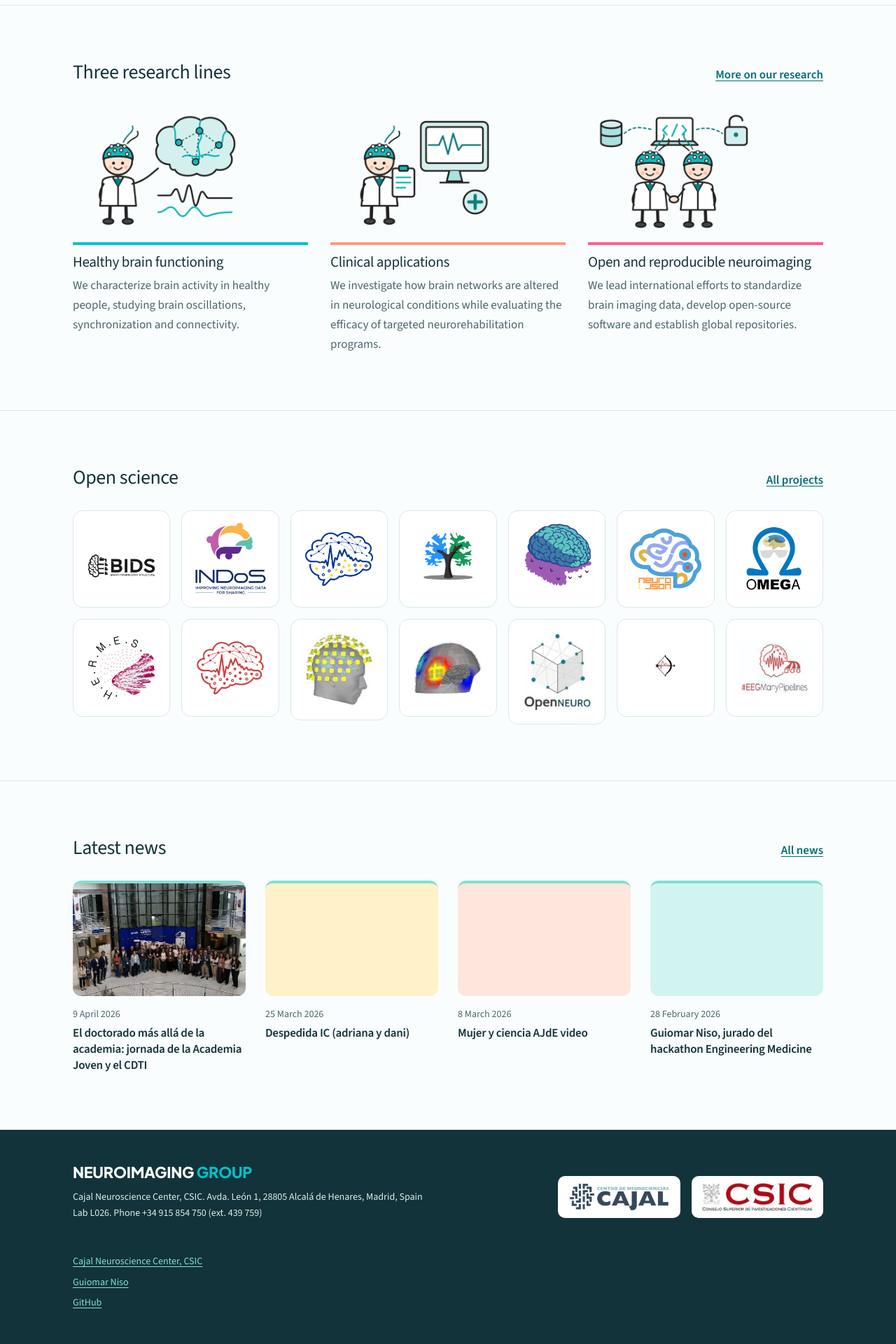
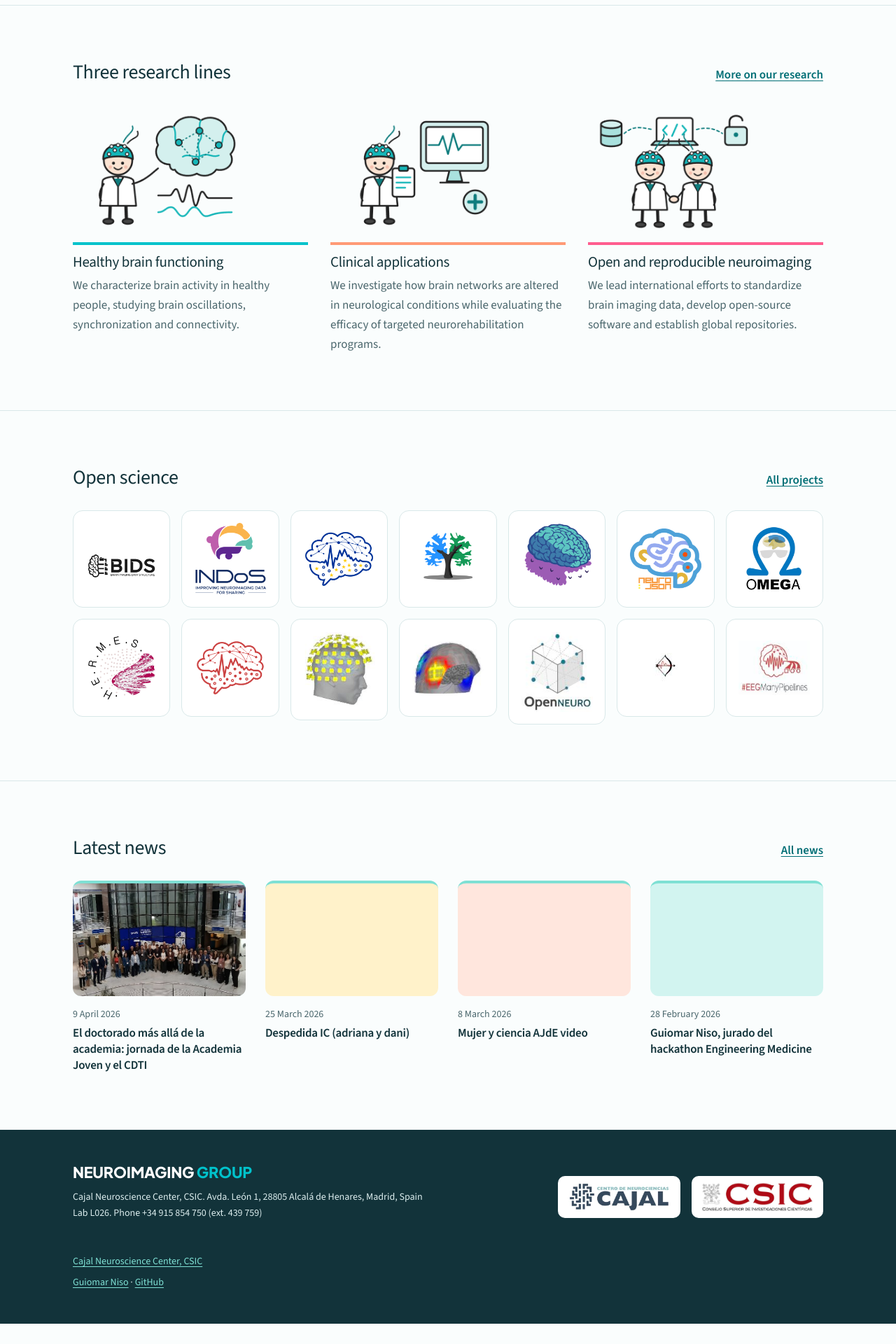
Before and after one commit to cajal-neuroimaging/cajal-neuroimaging.github.io, a Jekyll site: the page built from index.html, in a window 1280 px wide. Shown: the part 1406-3326 px from the top of the page at 70% size. Built offline with Jekyll 4.4.1, drawn with Linux system fonts in a browser that asks for light colours; after the commit the page ends 3297 px from its top, so only the background shows below that.

Commit message:
Footer: CNC and CSIC logo links open in a new tab; PI and GitHub links on one line
Co-Authored-By: Claude Opus 5.5 <noreply@anthropic.com>
Claude-Session: https://claude.ai/code/session_016qHx7xJtVuA2p8MXZK7uaB

```diff
--- a/_includes/footer.html
+++ b/_includes/footer.html
@@ -5,13 +5,12 @@
       <p>{{ site.group.address }}<br>Lab {{ site.group.lab }}. Phone {{ site.group.phone }}</p>
     </div>
     <div class="site-foot__inst">
-      <a href="https://cajal.csic.es/"><img src="{{ '/assets/img/logo-cnc.png' | relative_url }}" alt="Cajal Neuroscience Center (CNC)"></a>
-      <a href="https://www.csic.es/"><img src="{{ '/assets/img/logo-csic.png' | relative_url }}" alt="CSIC, Consejo Superior de Investigaciones Científicas"></a>
+      <a href="https://cajal.csic.es/en/" title="Cajal Neuroscience Center (CNC-CSIC)" target="_blank" rel="noopener"><img src="{{ '/assets/img/logo-cnc.png' | relative_url }}" alt="Cajal Neuroscience Center (CNC)"></a>
+      <a href="https://www.csic.es/en" title="CSIC" target="_blank" rel="noopener"><img src="{{ '/assets/img/logo-csic.png' | relative_url }}" alt="CSIC, Consejo Superior de Investigaciones Científicas"></a>
     </div>
     <ul class="site-foot__links">
       <li><a href="{{ site.group.institute }}">Cajal Neuroscience Center, CSIC</a></li>
-      <li><a href="{{ site.group.pi_url }}">Guiomar Niso</a></li>
-      <li><a href="{{ site.group.github }}">GitHub</a></li>
+      <li><a href="{{ site.group.pi_url }}">Guiomar Niso</a> · <a href="{{ site.group.github }}">GitHub</a></li>
     </ul>
   </div>
 </footer>
--- a/assets/css/main.css
+++ b/assets/css/main.css
@@ -329,3 +329,7 @@ p { margin: 0 0 1em; }
 .people li:nth-child(5n+5) .person__avatar { background: color-mix(in srgb, var(--turquoise) 40%, white) !important; }
 .person__avatar img { object-fit: cover; object-position: bottom; }
 .people--alumni .person__avatar { background: color-mix(in srgb, var(--line) 70%, white) !important; }
+
+/* footer institution logos are links */
+.site-foot__inst a { display:inline-block; transition: opacity .15s, transform .15s; }
+.site-foot__inst a:hover { opacity:.8; transform: translateY(-1px); }
```
